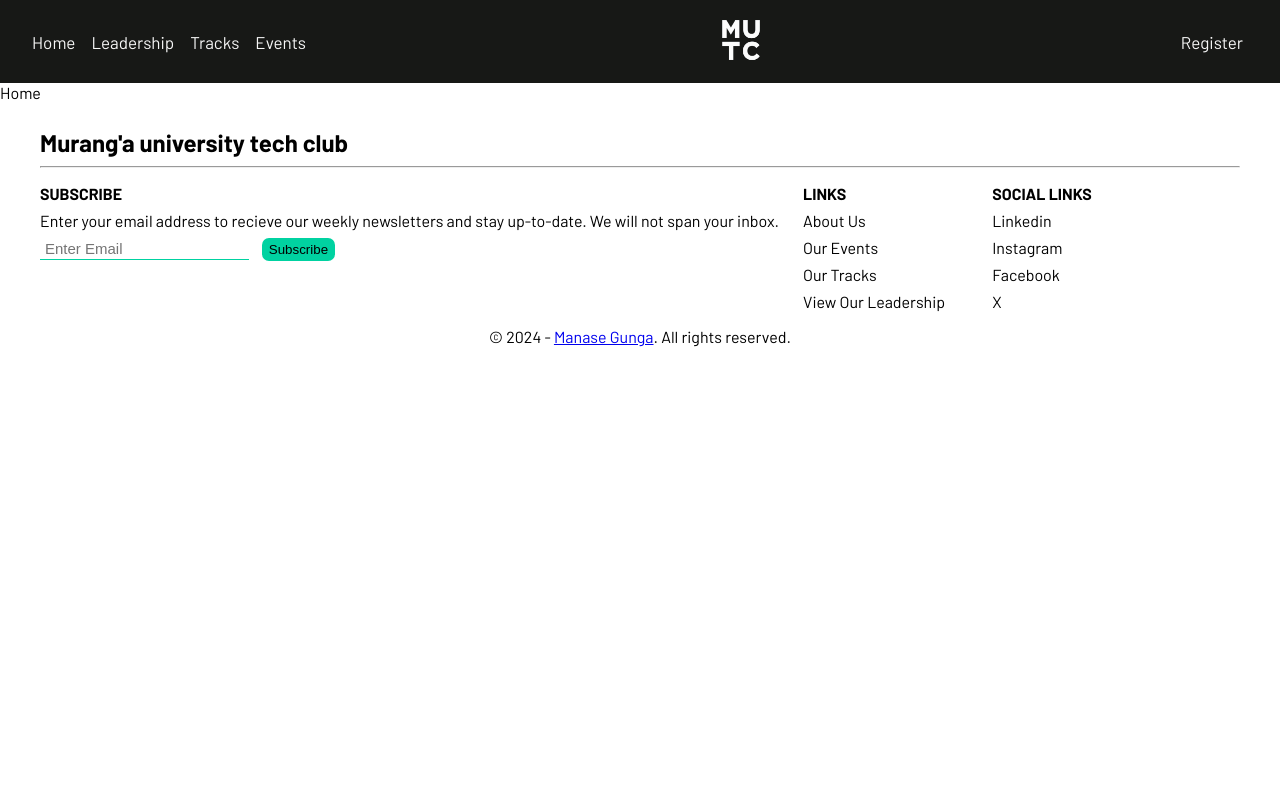
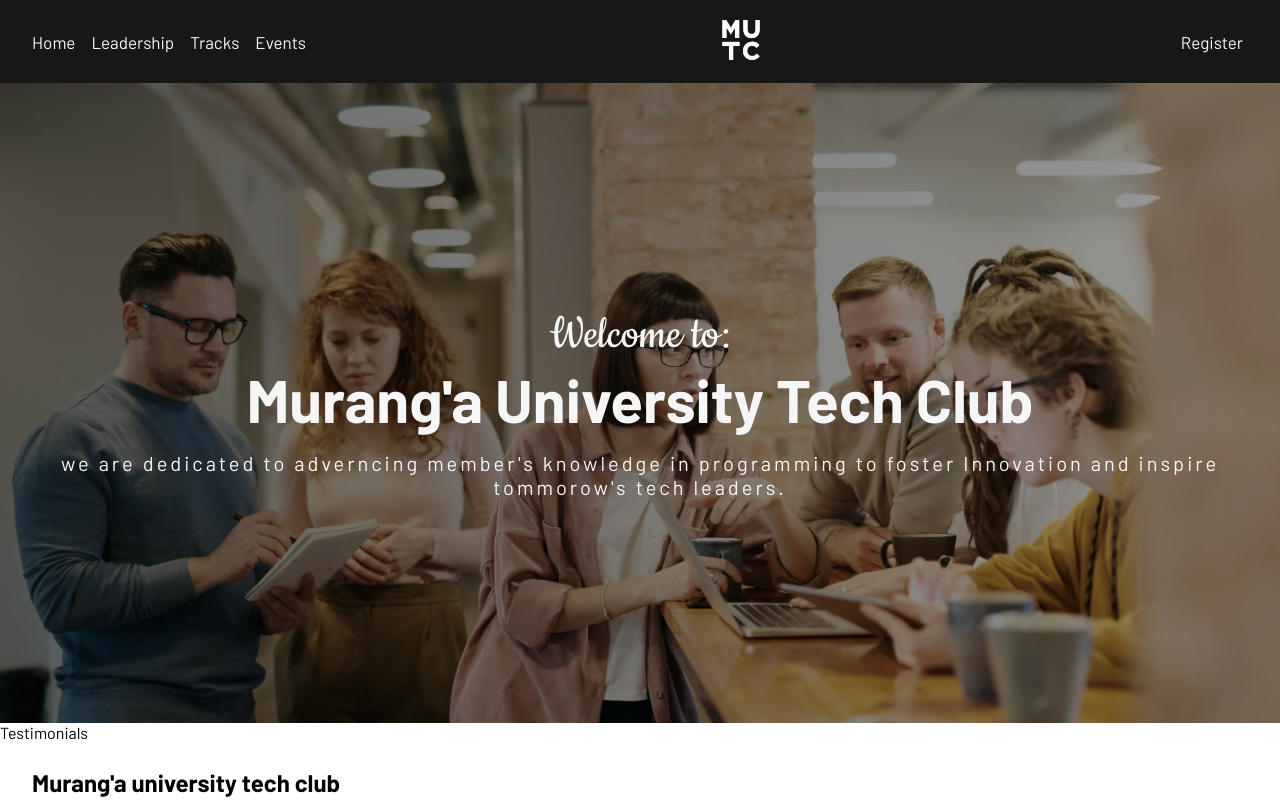
Before and after one commit to Manase44/MUTC, a React (Vite) app: page / in a window 1280 px wide. Shown: the top 800 px of the page. Built offline with nearby package versions, Linux system fonts and the light colour scheme.

Commit message:
add the hero section

```diff
--- a/src/Components/Footer/Footer.css
+++ b/src/Components/Footer/Footer.css
@@ -1,5 +1,5 @@
 .footer{
-    padding: 1rem 2.5rem;
+    padding: 1rem 2rem;
 }
 .footer-title{
     margin:.6rem auto;
--- a/src/Components/Header/List.jsx
+++ b/src/Components/Header/List.jsx
@@ -1,17 +1,19 @@
+import { Link } from "react-router-dom";
+
 const List = (props) => {
   return (
     <ul className={`${props.className} header-list`}>
       <li className="header-list-item">
-        <a href="">home</a>
+        <Link to={"/"}>home</Link>
       </li>
       <li className="header-list-item">
-        <a href="">leadership</a>
+        <Link to={"/leadership"}>leadership</Link>
       </li>
       <li className="header-list-item">
-        <a href="">tracks</a>
+        <Link to={"/tracks"}>tracks</Link>
       </li>
       <li className="header-list-item">
-        <a href="">events</a>
+        <Link to={"/events"}>events</Link>
       </li>
     </ul>
   );
--- /dev/null
+++ b/src/Pages/Home/About.jsx
@@ -0,0 +1,9 @@
+const About = () => {
+  return (
+    <section id="about" className="about-section">
+
+    </section>
+  )
+}
+
+export default About
--- /dev/null
+++ b/src/Pages/Home/Hero.jsx
@@ -0,0 +1,11 @@
+const Hero = () => {
+  return (
+    <section className="hero-section">
+        <p className="hero-section-welcome">Welcome to:</p>
+        <h1 className="hero-section-title">Murang'a university tech club</h1>
+        <p className="hero-section-description">we are dedicated to adverncing member's knowledge in programming to foster Innovation and inspire tommorow's tech leaders.</p>
+    </section>
+  )
+}
+
+export default Hero
--- /dev/null
+++ b/src/Pages/Home/Home.css
@@ -0,0 +1,27 @@
+.hero-section{
+    height: 80vh;
+    display: grid;
+    place-content: center;
+    text-align: center;
+    background-image:linear-gradient(to right, rgba(0,0,0,.6), rgba(0,0,0,.4)), url(../../assets/Images/heroImage.webp);
+    background-position: center;
+    background-repeat: no-repeat;
+    background-size: cover;
+    color: var(--light-shading);
+}
+.hero-section-welcome{
+    font-size: 50px;
+    font-family: var(--cursive-font-two);
+    font-weight: 500;
+}
+.hero-section-title{
+    font-size: 60px;
+    font-weight: 700;
+    text-transform: capitalize;
+}
+.hero-section-description{
+    margin-top: 1rem;
+    font-size: 20px;
+    letter-spacing: 3px;
+    font-weight: 400;
+}
--- a/src/Pages/Home/Home.jsx
+++ b/src/Pages/Home/Home.jsx
@@ -1,9 +1,16 @@
-import React from "react";
+import "./Home.css";
+import Hero from "./Hero";
+import About from "./About";
+import Testimonials from "./Testimonials";
 
 
 const Home = () => {
   return (
-    <div>Home</div>
+    <div>
+      <Hero/>
+      <About/>
+      <Testimonials/>
+    </div>
   );
 };
 
--- /dev/null
+++ b/src/Pages/Home/Testimonials.jsx
@@ -0,0 +1,7 @@
+const Testimonials = () => {
+  return (
+    <div>Testimonials</div>
+  )
+}
+
+export default Testimonials
```
Also changed, not shown: src/assets/Images/heroImage.webp (added).
